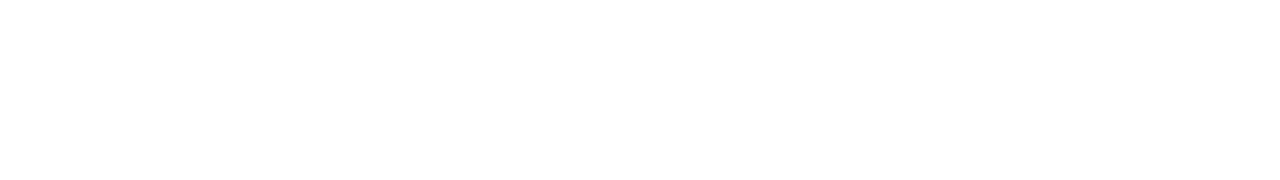
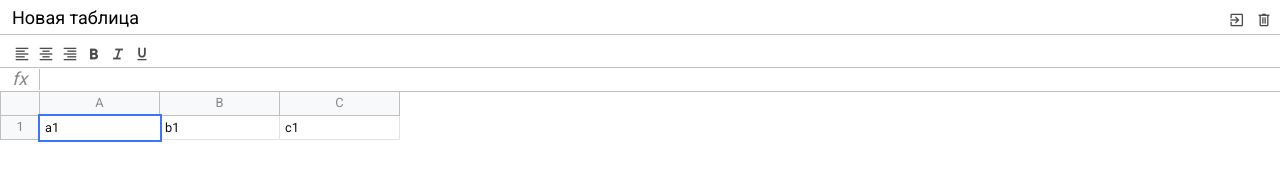
Before and after one commit to Komiljon-dev/excel-course, a website built with webpack: page src/index.html in a window 1280 px wide. Built offline with nearby package versions, Linux system fonts and the light colour scheme.

Commit message:
table page structure created and styled

```diff
--- a/package.json
+++ b/package.json
@@ -43,5 +43,8 @@
     "webpack": "^5.73.0",
     "webpack-cli": "^4.10.0",
     "webpack-dev-server": "^4.9.3"
+  },
+  "dependencies": {
+    "normalize.css": "^8.0.1"
   }
 }
--- a/src/index.html
+++ b/src/index.html
@@ -5,12 +5,114 @@
    <meta charset="UTF-8">
    <meta name="viewport" content="width=device-width, initial-scale=1.0">
    <link rel="shortcut icon" href="favicon.ico" type="image/x-icon">
+   <link rel="stylesheet"
+      href="https://fonts.googleapis.com/css2?family=Material+Symbols+Outlined:opsz,wght,FILL,GRAD@48,400,0,0" />
    <title>Excel</title>
 </head>
 
 <body>
    <div class="container" id="app">
+      <div class="excel">
 
+
+         <div class="excel__header">
+
+            <input type="text" class="input" value="Новая таблица">
+            <div>
+               <div class="button">
+                  <span class="material-symbols-outlined">
+                     exit_to_app
+                  </span>
+               </div>
+
+               <div class="button">
+                  <span class="material-symbols-outlined">
+                     delete
+                  </span>
+               </div>
+            </div>
+         </div>
+
+
+         <div class="excel__toolbar">
+
+            <div class="button">
+               <span class="material-symbols-outlined">
+                  format_align_left
+               </span>
+            </div>
+
+            <div class="button">
+               <span class="material-symbols-outlined">
+                  format_align_center
+               </span>
+            </div>
+
+            <div class="button">
+               <span class="material-symbols-outlined">
+                  format_align_right
+               </span>
+            </div>
+
+            <div class="button">
+               <span class="material-symbols-outlined">
+                  format_bold
+               </span>
+            </div>
+
+            <div class="button">
+               <span class="material-symbols-outlined">
+                  format_italic
+               </span>
+            </div>
+
+            <div class="button">
+               <span class="material-symbols-outlined">
+                  format_underlined
+               </span>
+            </div>
+         </div>
+
+
+         <div class="excel__formula">
+
+            <div class="info">fx</div>
+            <div class="input" contenteditable spellcheck="false"></div>
+         </div>
+
+
+         <div class="excel__table">
+
+
+            <div class="row">
+               <div class="row-info"> </div>
+
+               <div class="row-data">
+                  <div class="column">
+                     A
+                  </div>
+                  <div class="column">
+                     B
+                  </div>
+                  <div class="column">
+                     C
+                  </div>
+               </div>
+            </div>
+
+            <div class="row">
+               <div class="row-info">1</div>
+
+               <div class="row-data">
+                  <div class="cell selected">a1</div>
+                  <div class="cell">b1</div>
+                  <div class="cell">c1</div>
+               </div>
+            </div>
+
+
+         </div>
+      </div>
    </div>
 </body>
 
--- a/src/index.js
+++ b/src/index.js
@@ -1,3 +1,2 @@
-import './module'
 import './scss/index.scss'
 console.log('working');
--- /dev/null
+++ b/src/scss/_mixins.scss
@@ -0,0 +1,23 @@
+@mixin button($color: green) {
+   height: 24px;
+   min-width: 24px;
+   padding: 3px;
+   text-align: center;
+   position: relative;
+   display: inline-block;
+   color: rgba(0, 0, 0, 0.7);
+
+   & span {
+      font-size: 18px;
+   }
+
+   &:active,
+   &.active {
+      color: $color;
+   }
+
+   &:hover {
+      background: #eee;
+      cursor: pointer;
+   }
+}
--- /dev/null
+++ b/src/scss/_variables.scss
@@ -0,0 +1,7 @@
+$header-height: 34px;
+$border-color: #c0c0c0;
+$toolbar-height: 34px;
+$formula-height: 24px;
+$info-cell-width: 40px;
+$row-height: 24px;
+$cell-width: 120px;
--- /dev/null
+++ b/src/scss/formula.scss
@@ -0,0 +1,29 @@
+@import "variables";
+@import "mixins";
+
+.excel__formula {
+   position: absolute;
+   left: 0;
+   right: 0;
+   top: $header-height + $toolbar-height;
+   height: $formula-height;
+   display: flex;
+   align-items: center;
+   border-bottom: 1px solid $border-color;
+   .info {
+      font-size: 18px;
+      text-align: center;
+      font-style: italic;
+      border-right: 1px solid $border-color;
+      min-width: $info-cell-width;
+   }
+
+   .input {
+      padding: 4px;
+      font-size: 12px;
+      outline: none;
+      width: 100%;
+      height: 100%;
+      color: #000;
+   }
+}
--- /dev/null
+++ b/src/scss/header.scss
@@ -0,0 +1,36 @@
+@import "variables";
+@import "mixins";
+
+.excel__header {
+   position: absolute;
+   top: 0;
+   right: 0;
+   left: 0;
+   height: $header-height;
+   padding: 8px 4px 0;
+   display: flex;
+   justify-content: space-between;
+
+   & .input {
+      margin: 0;
+      padding: 2px 7px;
+      color: #000;
+      border: 1px solid transparent;
+      border-radius: 2px;
+      height: 20px;
+      font-size: 18px;
+      line-height: 22px;
+      outline: none;
+
+      &:hover {
+         border: 2px solid $border-color;
+      }
+
+      &:focus {
+         border: 2px solid #1a73e8;
+      }
+   }
+   .button {
+      @include button(red);
+   }
+}
--- a/src/scss/index.scss
+++ b/src/scss/index.scss
@@ -0,0 +1,25 @@
+@import "~normalize.css";
+@import url("https://fonts.googleapis.com/css2?family=Roboto&display=swap");
+@import "header";
+@import "toolbar";
+@import "formula";
+@import "table";
+
+* {
+   margin: 0;
+   padding: 0;
+   box-sizing: border-box;
+}
+
+body {
+   font-family: "Roboto", sans-serif;
+   font-size: 12px;
+}
+
+.excel {
+   position: relative;
+   color: #888;
+   height: 100%;
+   max-width: 100%;
+   font-size: 0.8rem;
+}
--- /dev/null
+++ b/src/scss/table.scss
@@ -0,0 +1,61 @@
+@import "variables";
+@import "mixins";
+
+.excel__table {
+   position: absolute;
+   left: 0;
+   right: 0;
+   top: $header-height + $toolbar-height + $formula-height;
+   overflow-x: auto;
+   padding-bottom: 2px;
+
+   .row {
+      display: flex;
+      flex-direction: row;
+      height: $row-height;
+   }
+
+   .row-info {
+      display: flex;
+      justify-content: center;
+      align-items: center;
+      min-width: $info-cell-width;
+      height: 100%;
+      border: 1px solid $border-color;
+      background: #f8f9fa;
+      border-top: none;
+   }
+
+   .row-data {
+      display: flex;
+      & .column {
+         display: flex;
+         justify-content: center;
+         align-items: center;
+         background: #f8f9fa;
+         min-width: 40px;
+         width: $cell-width;
+         border: 1px solid $border-color;
+         border-top: 0;
+         border-left: 0;
+      }
+   }
+
+   .cell {
+      min-width: 40px;
+      width: $cell-width;
+      padding: 5px;
+      height: 100%;
+      border: 1px solid #e2e3e3;
+      border-top: 0;
+      border-left: 0;
+      color: #111;
+      white-space: nowrap;
+
+      &.selected {
+         border: none;
+         outline: 2px solid #3c74ff;
+         z-index: 2;
+      }
+   }
+}
--- /dev/null
+++ b/src/scss/toolbar.scss
@@ -0,0 +1,18 @@
+@import "variables";
+@import "mixins";
+
+.excel__toolbar {
+   height: $toolbar-height;
+   position: absolute;
+   left: 0;
+   right: 0;
+   top: $header-height;
+   border-top: 1px solid $border-color;
+   border-bottom: 1px solid $border-color;
+   padding: 7px 10px;
+   display: flex;
+
+   & .button {
+      @include button();
+   }
+}
```
Also changed, not shown: 1 other file.
